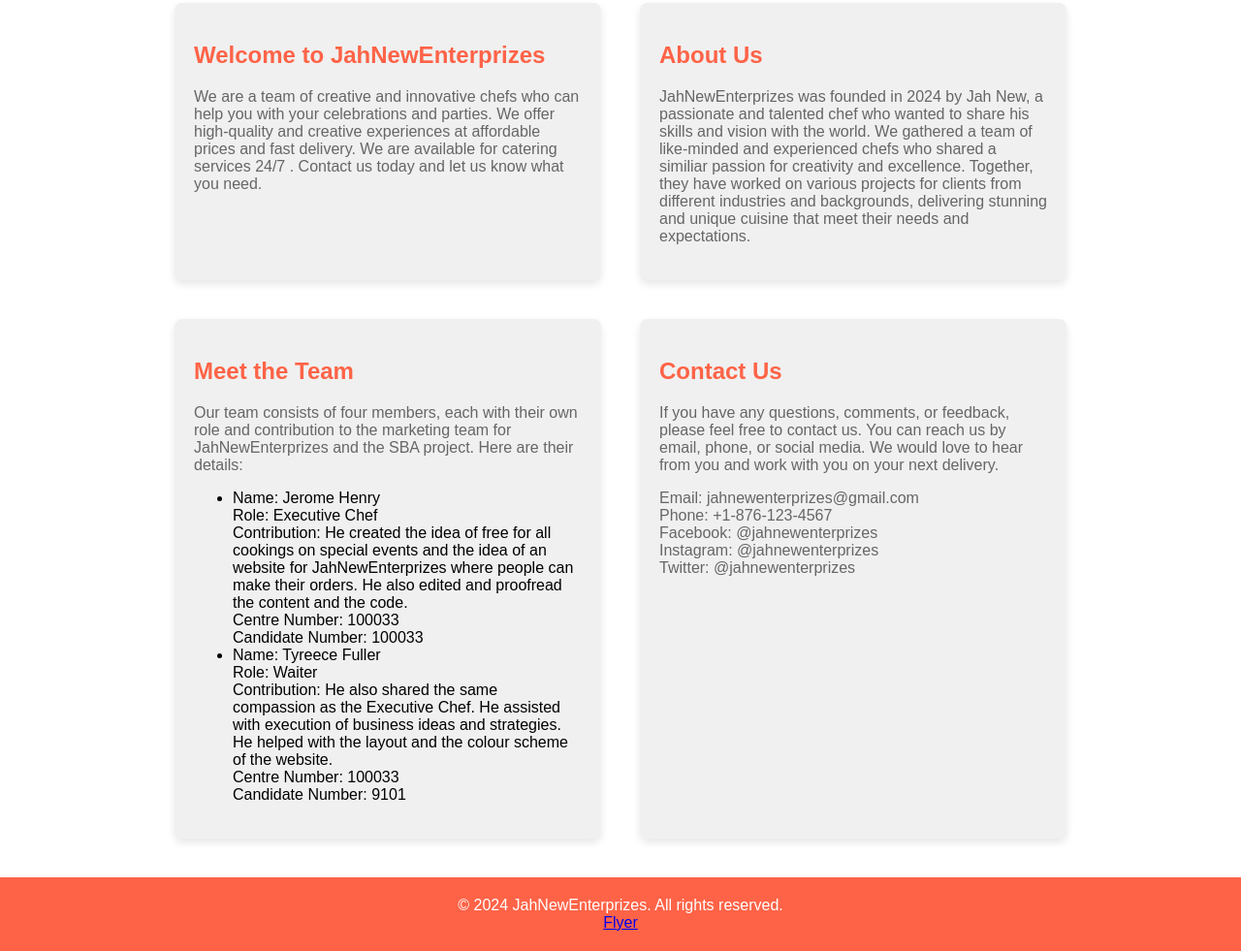
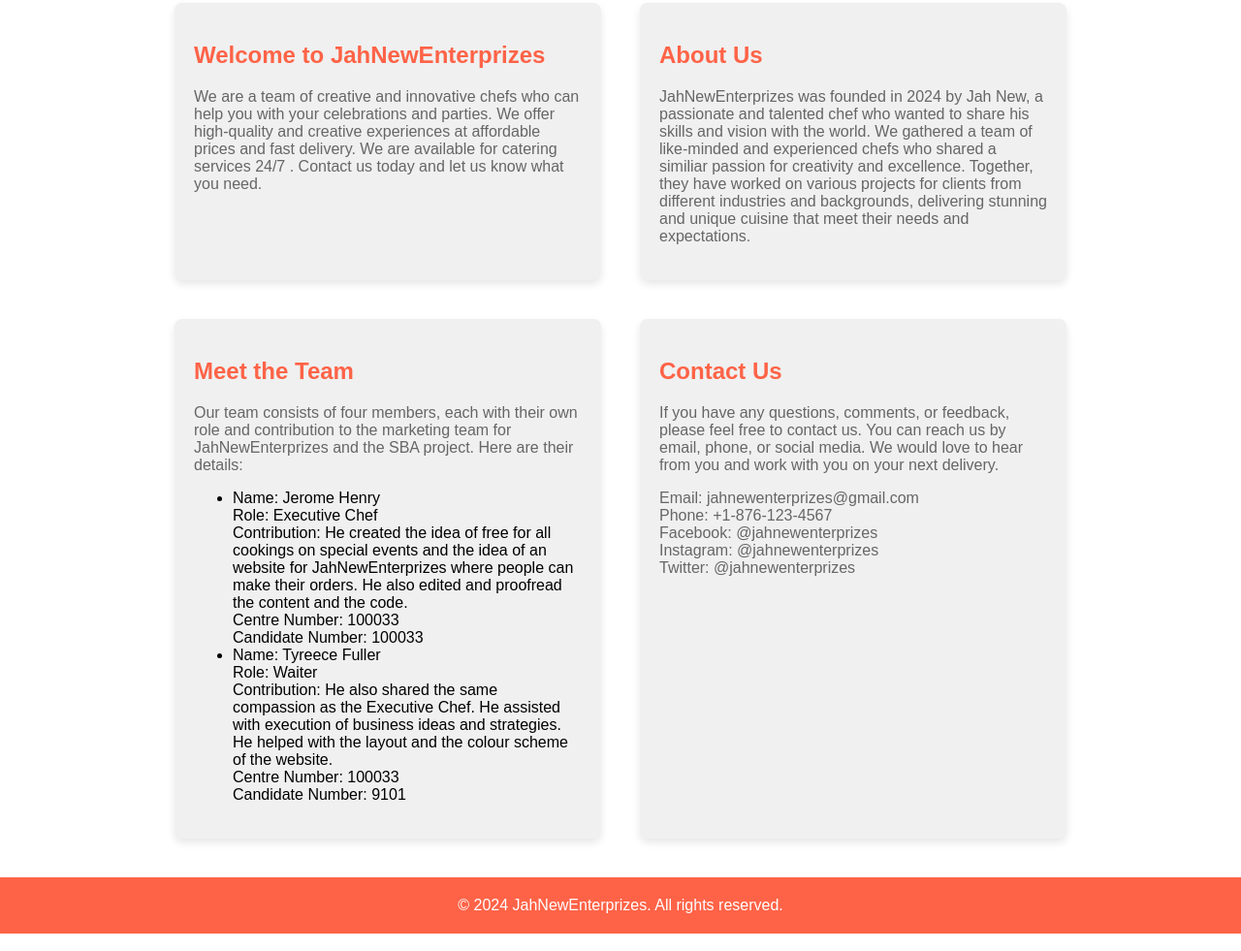
Before and after one commit to 1proprogrammerchant/test, a plain HTML site: page index.html in a window 1280 px wide. Shown: the part 229-1210 px from the top of the page at 97% size. Drawn offline with Linux system fonts and the light colour scheme.

Commit message:
Update index.html

```diff
--- a/index.html
+++ b/index.html
@@ -81,7 +81,7 @@
     <a href="#about">About Us</a>
     <a href="#team">Meet the Team</a>
     <a href="#contact">Contact Us</a>
-    <a href="C:\Users\wwwte\OneDrive\Pictures\Documents\ITSBA\Flyer and Product Survey.pdf" target="_blank">Flyer</a>
+    <a href="https://github.com/1proprogrammerchant/test/blob/main/Flyer%20and%20Product%20Survey.pdf" target="_blank">Flyer</a>
   </div>
 
   <div id="content">
@@ -113,7 +113,6 @@
 
   <div id="footer">
     <p>© 2024 JahNewEnterprizes. All rights reserved.</p>
-    <a href="C:\Users\wwwte\OneDrive\Pictures\Documents\ITSBA\Flyer and Product Survey.pdf" target="_blank">Flyer</a>
   </div>
 
  <script src="scroll.js"></script>
```
